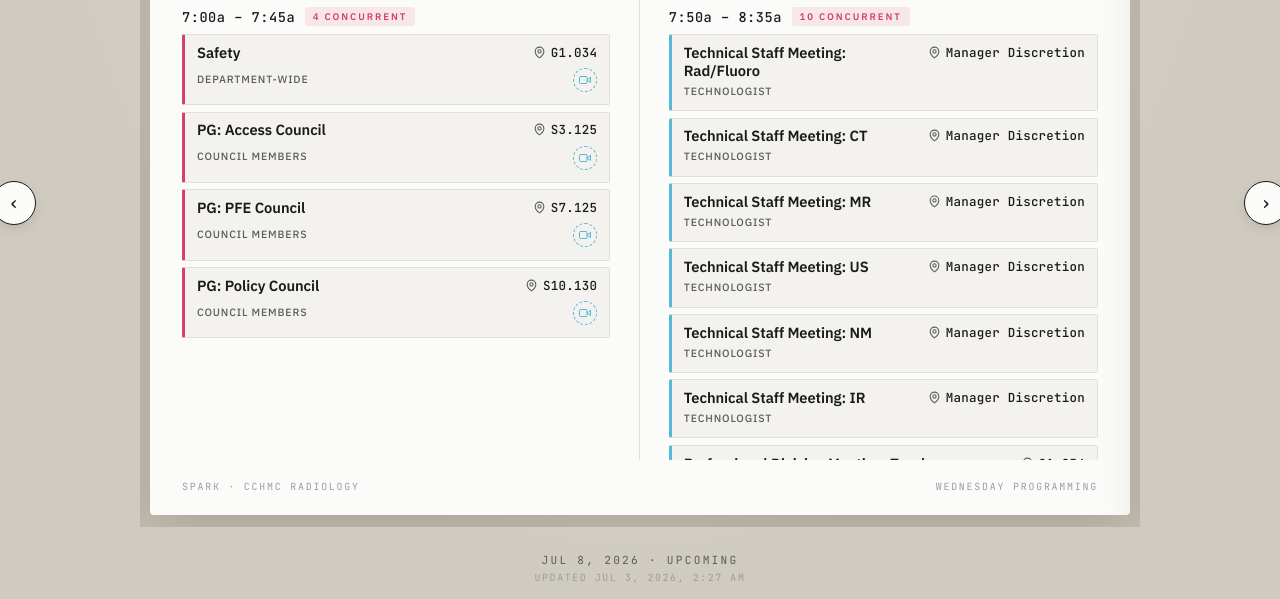
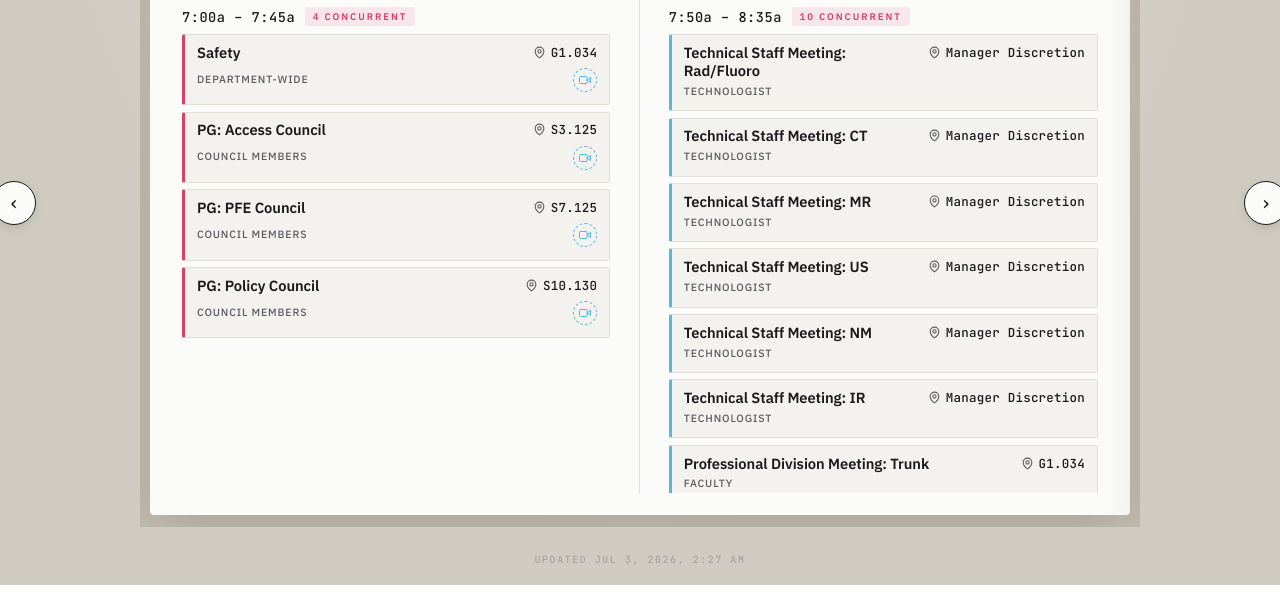
Before and after one commit to towbinaj/SPARK, a website: page index.html in a window 1280 px wide. Shown: the part 215-814 px from the top of the page. Drawn offline with Linux system fonts and the light colour scheme.

Commit message:
Declutter footers: drop in-card footer and page date line
Remove the in-card "SPARK · CCHMC Radiology / Wednesday Programming"
footer (frees card height for the schedule) and the redundant
"<date> · Upcoming" line from the bottom footer (the card's date
header already shows it). The bottom footer now shows only the
"Updated <date>" line. Drops the now-unused pageFooterHTML and
updatePageInfo helpers and the .page__footer style.

Co-Authored-By: Claude Opus 4.8 <noreply@anthropic.com>

```diff
--- a/app.js
+++ b/app.js
@@ -169,15 +169,6 @@ function pageHeaderHTML(week) {
   `;
 }
 
-function pageFooterHTML(left, right) {
-  return `
-    <div class="page__footer">
-      <span>${left}</span>
-      <span>${right}</span>
-    </div>
-  `;
-}
-
 // Desktop slide — Department + Division side by side, joint spanning above.
 function buildSlideDesktop(week) {
   const dept  = getBlock(week, "department");
@@ -199,7 +190,6 @@ function buildSlideDesktop(week) {
             <div class="col col--division">${divHTML}</div>
           </div>
         </div>
-        ${pageFooterHTML("SPARK · CCHMC Radiology", "Wednesday Programming")}
       </div>
     </div>
   `;
@@ -234,7 +224,6 @@ function buildSlideMobile(week, i) {
       <div class="page">
         ${pageHeaderHTML(week)}
         <div class="page__content">${bodyHTML}</div>
-        ${pageFooterHTML("SPARK · CCHMC Radiology", "")}
       </div>
     </div>
   `;
@@ -270,7 +259,6 @@ function goTo(index, animate = true) {
     void track.offsetWidth;
     track.style.transition = "";
   }
-  updatePageInfo();
 }
 
 function next() { goTo(currentIndex + 1); }
@@ -288,15 +276,6 @@ function setLastUpdated(iso) {
     hour: "numeric", minute: "2-digit",
   });
   el.textContent = `Updated ${stamp}`;
-}
-
-function updatePageInfo() {
-  const week = weeksData[currentIndex];
-  if (!week) return;
-  const todayStr = TODAY.toISOString().slice(0, 10);
-  const tag = week.date < todayStr ? "Past" : (week.date === todayStr ? "Today" : "Upcoming");
-  document.getElementById("pageInfo").textContent =
-    `${fmtDateShort(week.date)} · ${tag}`;
 }
 
 /* ---------- UI Wiring ---------- */
--- a/index.html
+++ b/index.html
@@ -37,7 +37,6 @@
   </main>
 
   <footer class="footer">
-    <span id="pageInfo">— · —</span>
     <span class="footer__updated" id="lastUpdated"></span>
   </footer>
 
--- a/styles.css
+++ b/styles.css
@@ -538,18 +538,6 @@ html, body {
   font-size: 0.9rem;
 }
 
-.page__footer {
-  margin-top: auto;
-  padding-top: 1.2rem;
-  display: flex;
-  justify-content: space-between;
-  font-family: var(--mono);
-  font-size: 0.62rem;
-  color: var(--ink-faint);
-  letter-spacing: 0.18em;
-  text-transform: uppercase;
-}
-
 /* ------- ARROWS ------- */
 .page-arrow {
   position: absolute;
```
